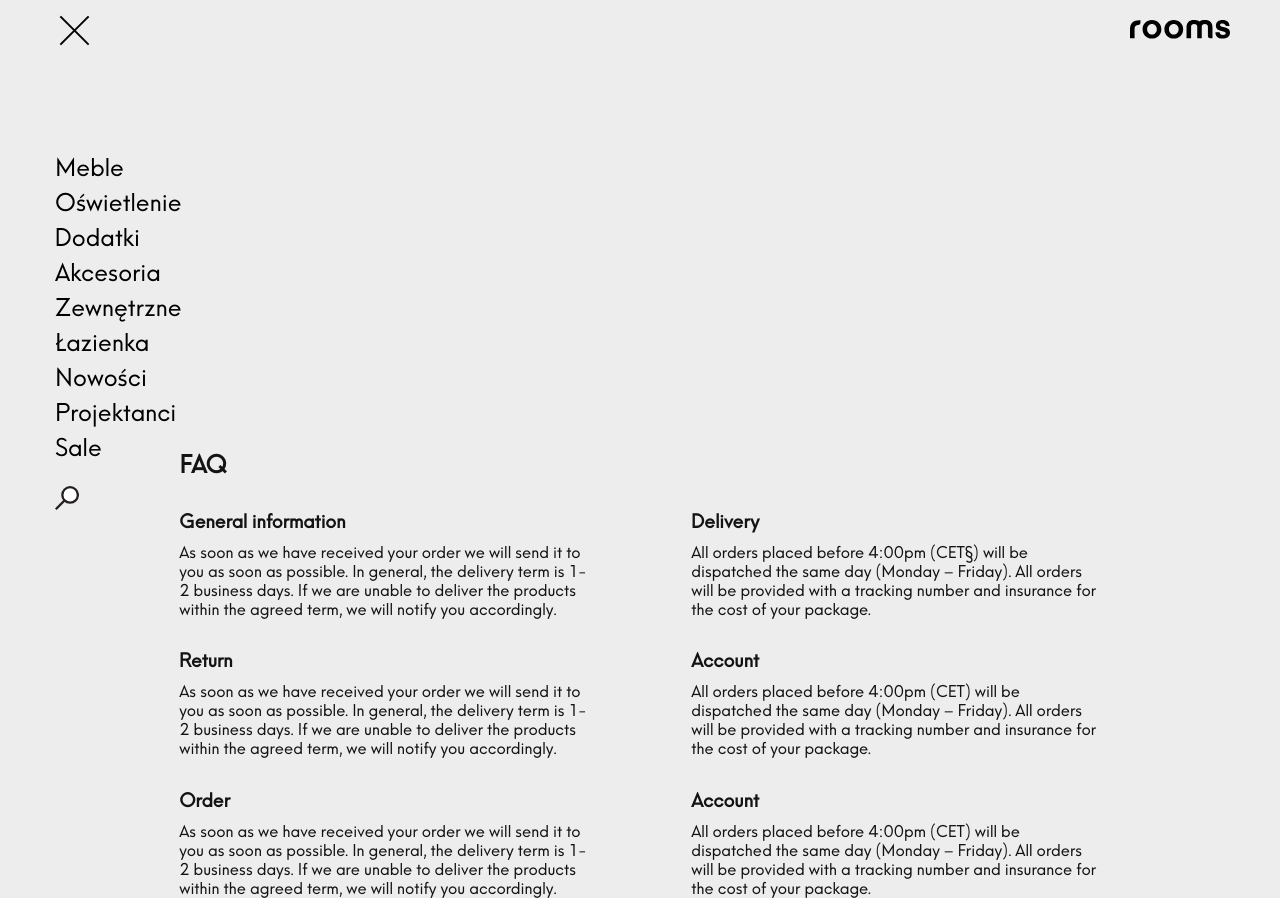
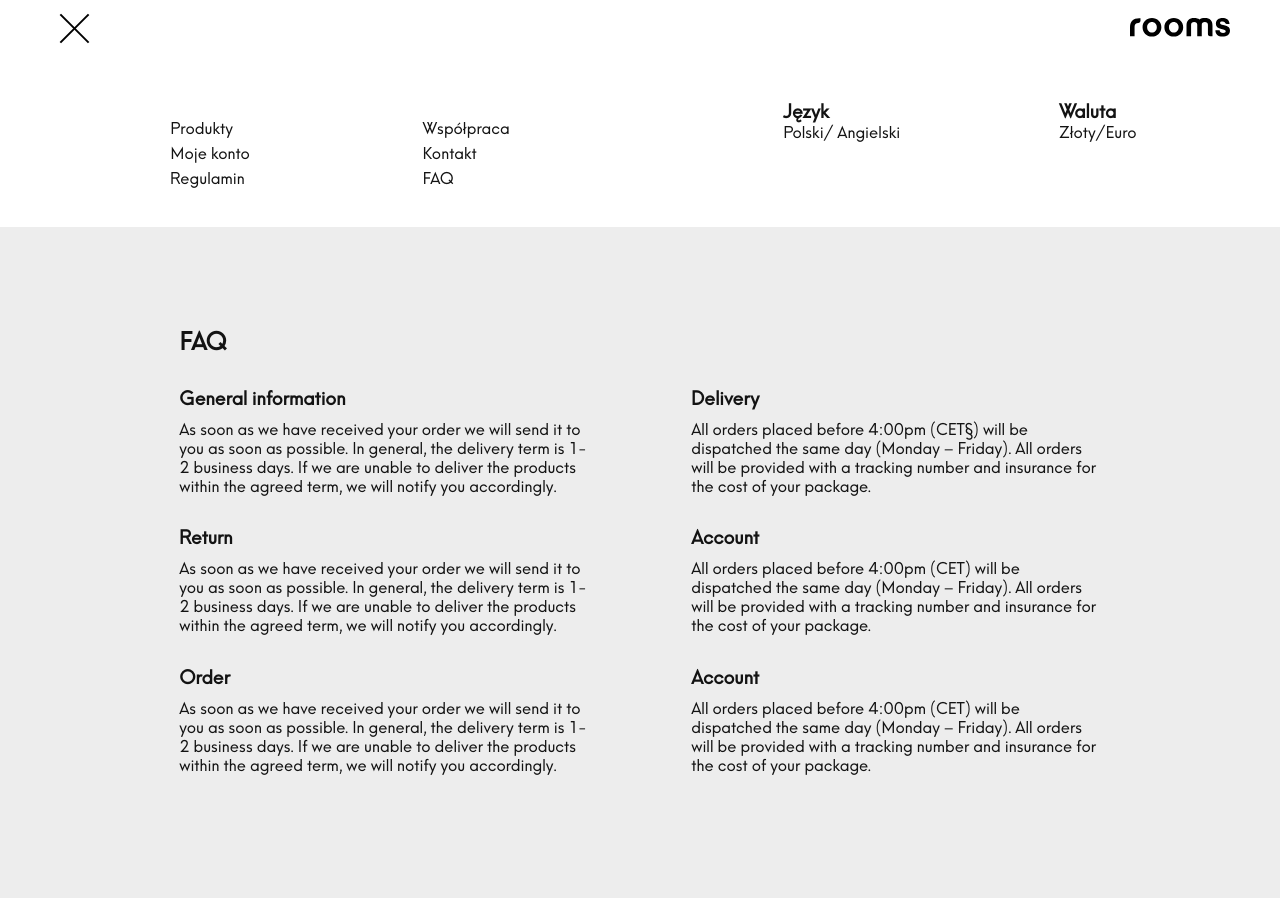
Before and after one commit to Termi1878/roomers-project, a website: page source/views/faq.html in a window 1280 px wide. Both pictures are taken after a click on the element 75 px from the left and 23 px from the top of the page. After the commit the page ends 800 px from the top, so only its background shows below. Drawn offline with nearby package versions, Linux system fonts and the light colour scheme; files that its build step writes are made by us from their sources; files whose address does not match are found by name; a web font is replaced by a local one.

Commit message:
added menu to faq and home sites

```diff
--- a/source/styles/styles.scss
+++ b/source/styles/styles.scss
@@ -104,7 +104,10 @@ body {
     font-size: 24px;
     padding: 3px 0;
 }
-
+.menu__item{
+    list-style-type: none;
+    padding:3px 0;
+}
 .navbar {
     &__list {
         margin: 0;
@@ -116,18 +119,41 @@ body {
     position: absolute;
     z-index: 99;
     color:#000;
-    opacity:0;
-    visibility: hidden;
-    transition: visibility .3s,
-    opacity .3s linear;
-
     &--white {
         color: #fff;
     }
 }
-
-.none__navbar {
+.menu{
+    transition: visibility .3s,
+    opacity .3s linear;
+    opacity:1;
+    visibility: hidden;
+    display:none;
+    background: #fff;
+    padding: 100px 0 20px 0;
+    justify-content: space-around;
+    @include phone{
+        flex-direction: column;
+    }
+}
+.menu__left, .menu__right{
+    display:flex;
+    width:40%;
+    justify-content: space-around;
+    flex-wrap:wrap;
+    @include phone{
+        width:100%;
+        flex-direction: column;
+    }
+}
+@include phone{
+    .menu__currency, .menu__language{
+        padding: 10px 0 0 40px;
+    }
+}
+.none__menu{
     visibility: visible;
+    display:flex;
     opacity: 1;
 }
 
@@ -263,6 +289,6 @@ a {
         margin-left:10%;
     }
 }
-.content__margin {
-    margin-top: calc(100vh - 350px);
+.content__blur {
+    filter:blur(10px);
 }
--- a/source/views/faq.html
+++ b/source/views/faq.html
@@ -20,50 +20,35 @@
             <image xlink:href="/assets/images/Logo_svg.svg" height="15%" width="100%" />
         </svg>
     </h1>
-    <header class="header">
-        <div class="burger">
-            <span></span>
-            <span></span>
-            <span></span>
+    <div class="burger">
+        <span></span>
+        <span></span>
+        <span></span>
+    </div>
+    <section class="menu">
+        <div class="menu__left">
+            <ul class="menu__list">
+                <li class="menu__item">Produkty</li>
+                <li class="menu__item">Moje konto</li>
+                <li class="menu__item">Regulamin</li>
+            </ul>
+            <ul class="menu__list">
+                <li class="menu__item">Współpraca</li>
+                <li class="menu__item">Kontakt</li>
+                <li class="menu__item">FAQ</li>
+            </ul>
         </div>
-        <nav class="navbar">
-            <ul class="navbar__list">
-                <li class="list__item">
-                    Meble
-                </li>
-                <li class="list__item">
-                    Oświetlenie
-                </li>
-                <li class="list__item">
-                    Dodatki
-                </li>
-                <li class="list__item">
-                    Akcesoria
-                </li>
-                <li class="list__item">
-                    Zewnętrzne
-                </li>
-                <li class="list__item">
-                    Łazienka
-                </li>
-                <li class="list__item">
-                    Nowości
-                </li>
-                <li class="list__item">
-                    Projektanci
-                </li>
-                <li class="list__item">
-                    Sale
-                </li>
-                <li class="list__item">
-                    <svg width="8%" height="5%" xmlns="http://www.w3.org/2000/svg"
-                        xmlns:xlink="http://www.w3.org/1999/xlink" fill="#000000">
-                        <image xlink:href="/assets/images/rooms_search.svg" height="40%" width="100%" />
-                    </svg>
-                </li>
-            </ul>
-        </nav>
-    </header>
+        <div class="menu__right">
+            <div class="menu__language">
+                <h3 class="title title--h3">Język</h3>
+                <span>Polski</span>/ <span>Angielski</span>
+            </div>
+            <div class="menu__currency">
+                <h3 class="title title--h3">Waluta</h3>
+                <span>Złoty</span>/<span>Euro</span>
+            </div>
+        </div>
+    </section>
     <div class="content__title">
         <h2 class="title title-h2">
             FAQ
@@ -126,8 +111,7 @@
         const ico = document.querySelector('.burger');
         ico.addEventListener('click', function () {
             this.classList.toggle('active');
-            document.querySelector('.navbar').classList.toggle('none__navbar');
-            document.querySelector('.content__title').classList.toggle('content__margin');
+            document.querySelector('.menu').classList.toggle('none__menu');
         });
     </script>
 </body>
```
Also changed, not shown: source/views/index.html (+25 -1 lines), 1 other file.
